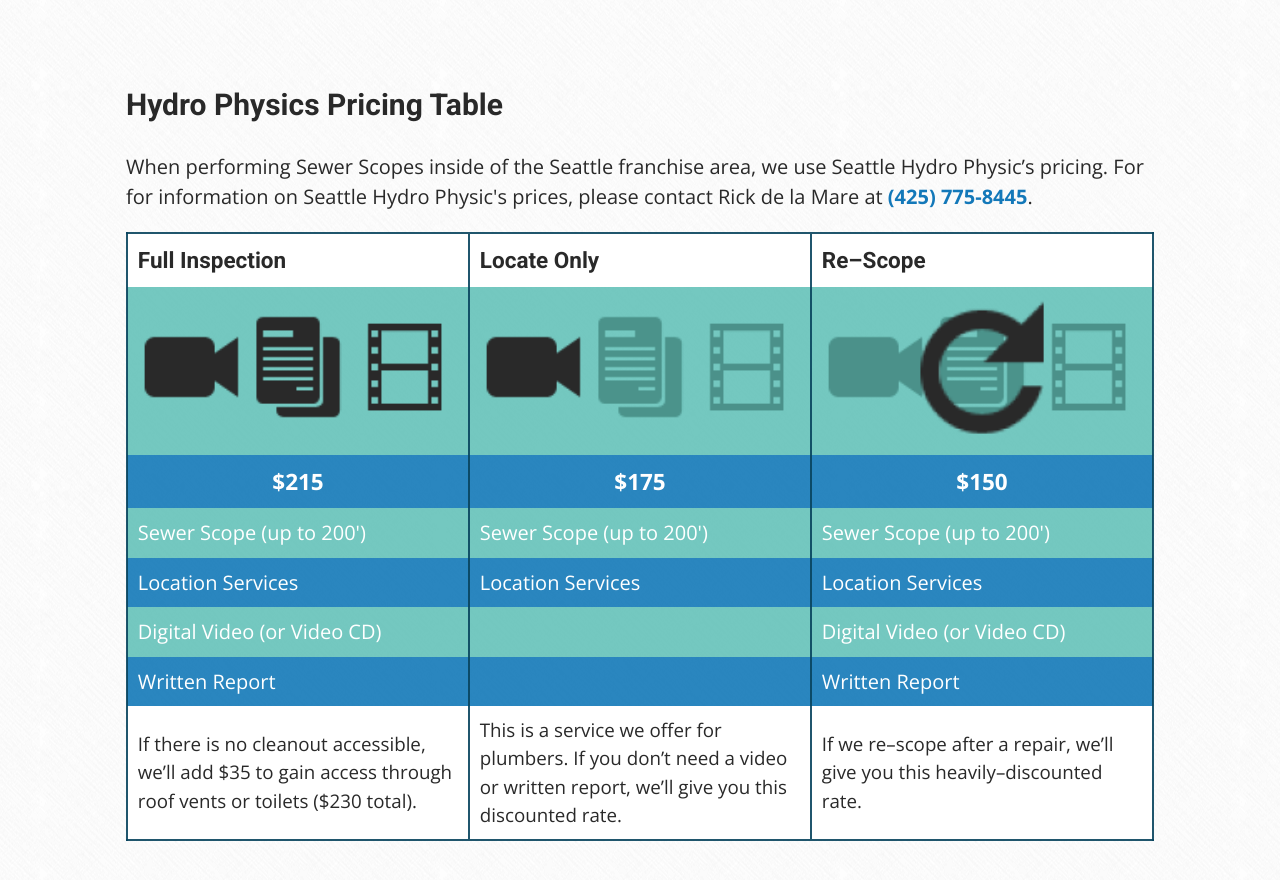
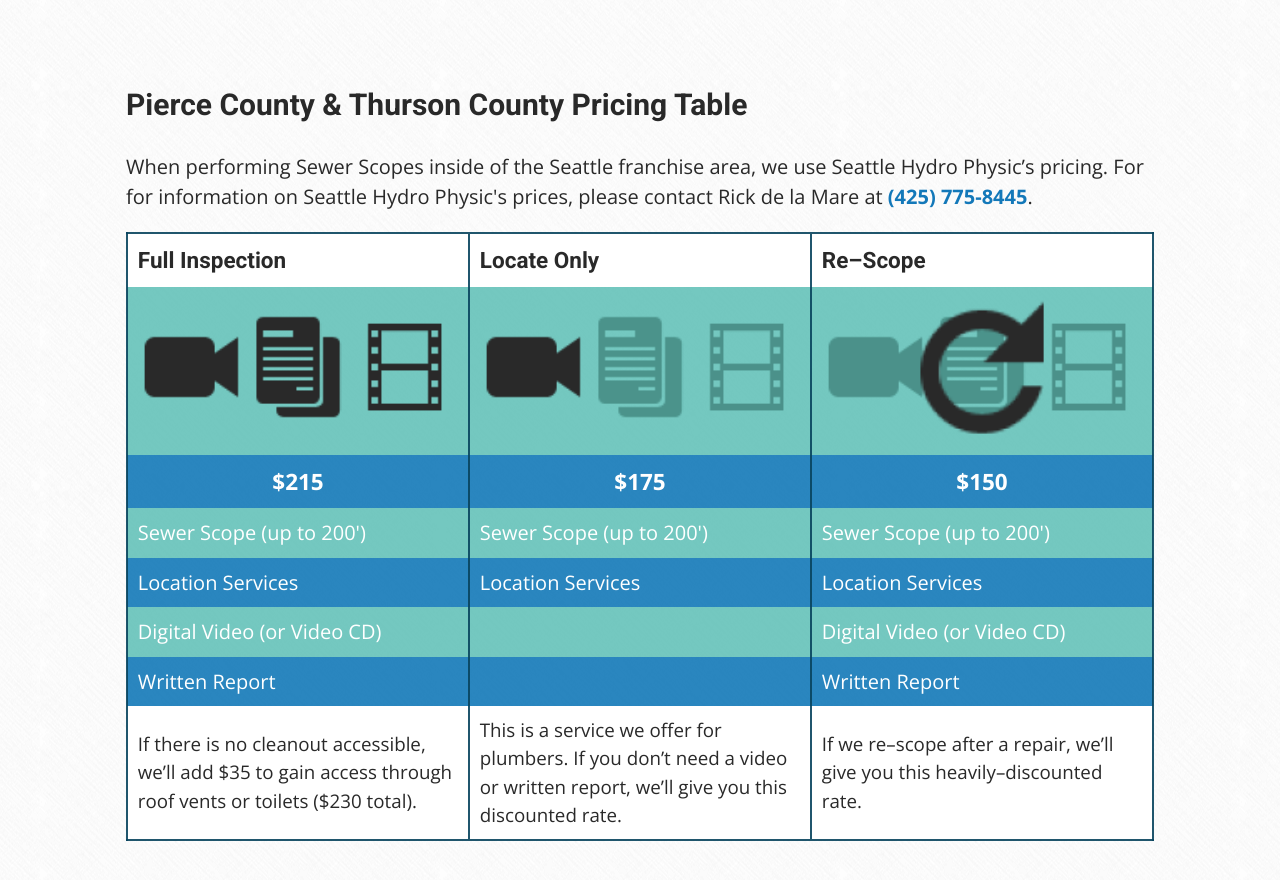
Before and after one commit to benforshey/hydro-physics.co, a plain HTML site: page inspection-information.html in a window 1280 px wide. Shown: the part 4450-5330 px from the top of the page. Drawn offline with nearby package versions, Linux system fonts and the light colour scheme.

Commit message:
update for pricing header

```diff
--- a/inspection-information.html
+++ b/inspection-information.html
@@ -126,7 +126,7 @@
 		</div> <!-- end .sewer-library -->
 
 		<div class="pricing">
-			<h2>Hydro Physics Pricing Table</h2>
+			<h2>Pierce County & Thurson County Pricing Table</h2>
 			<p>When performing Sewer Scopes inside of the Seattle franchise area, we use Seattle Hydro Physic&rsquo;s pricing. For for information on Seattle Hydro Physic's prices, please contact Rick de la Mare at <a href="tel:4257758445">(425) 775-8445</a>.</p>
 			<table>
 				<colgroup>
```
